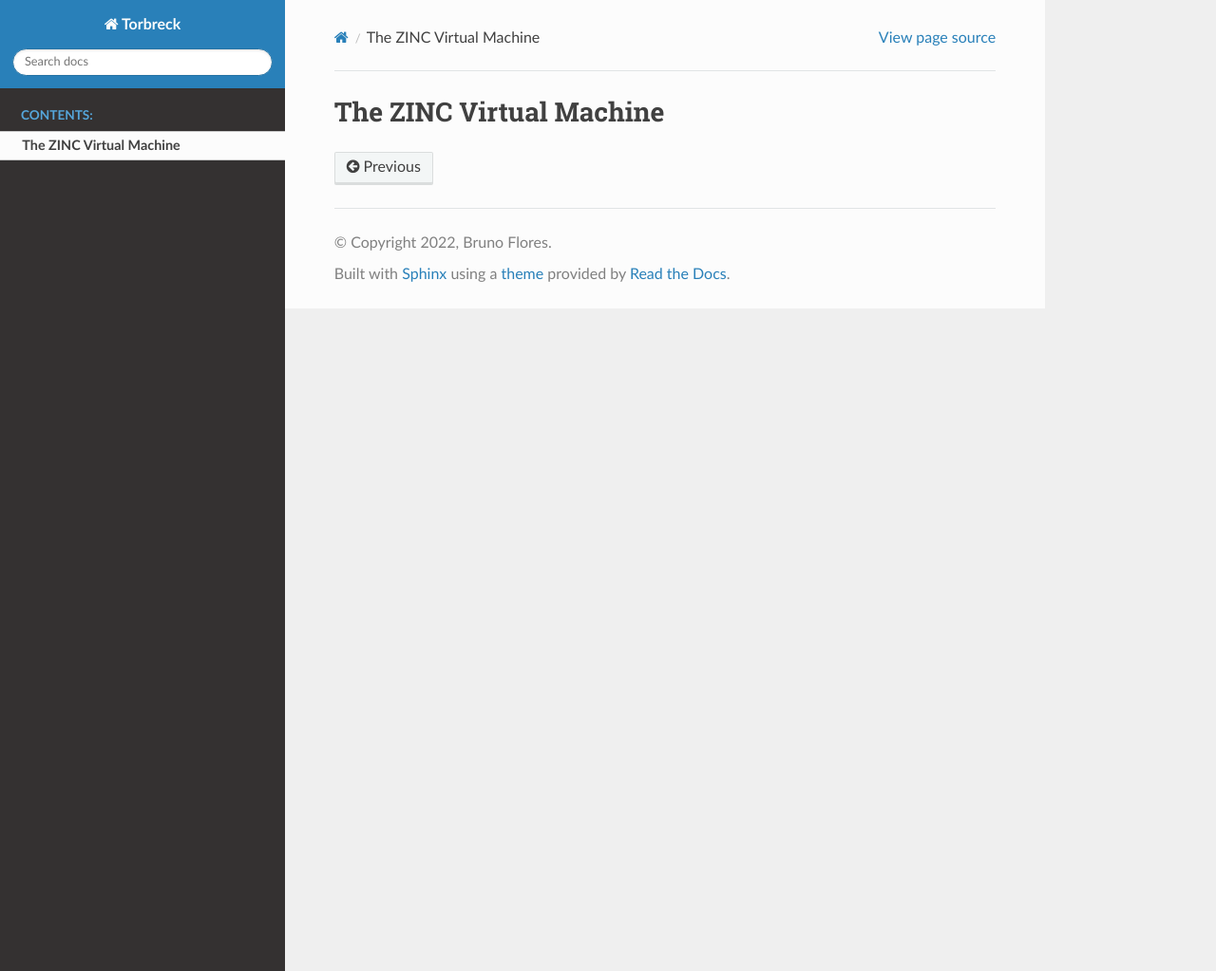
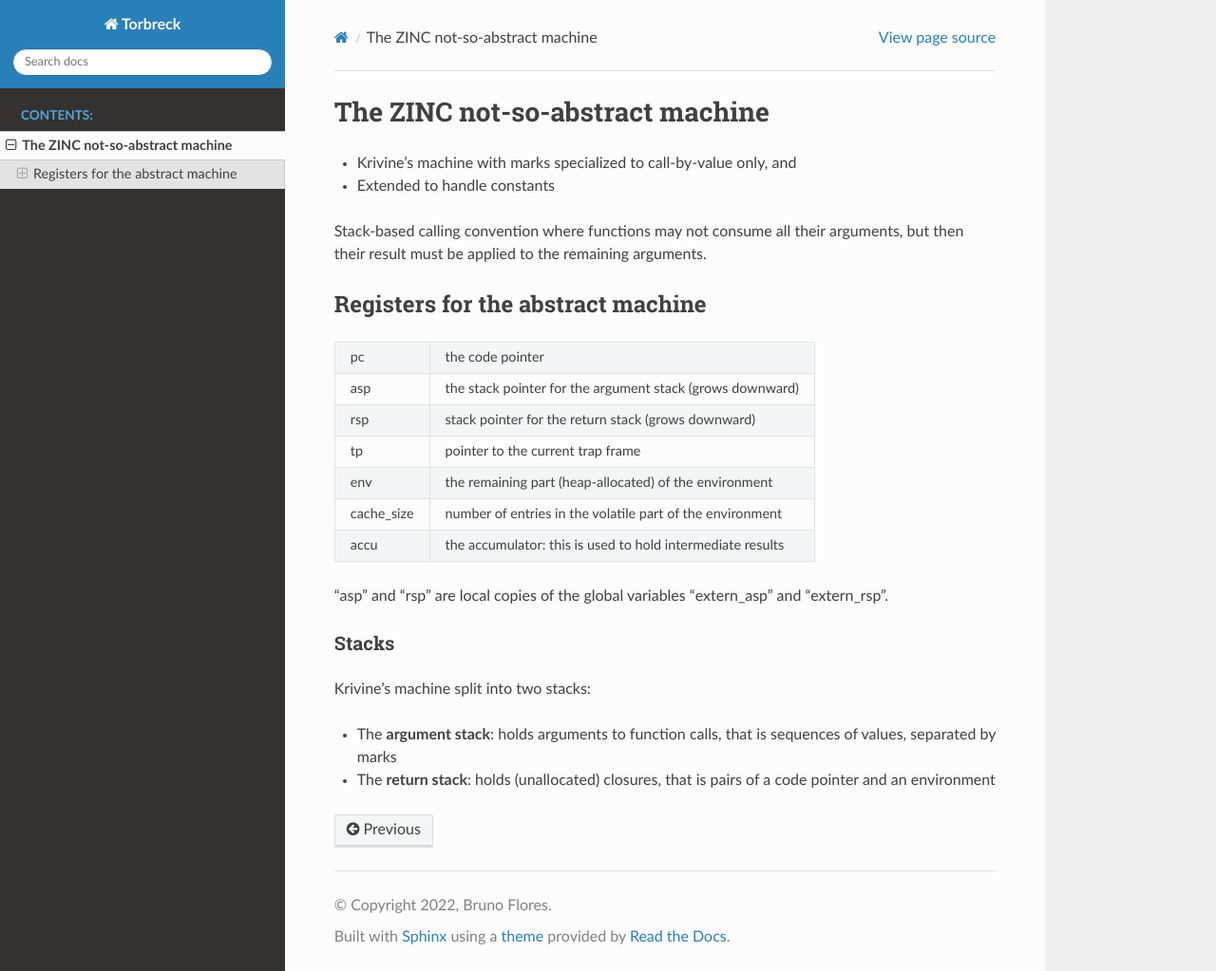
Before and after one commit to brunoflores/torbreck-lang, a Sphinx documentation site: the page built from docs/zam.rst, in a window 1280 px wide and 1023 px high. Shown: the whole window at 95% size. Built offline with Sphinx 7.4.7 and the Read the Docs theme 2.0.0, drawn with Linux system fonts in a browser that asks for light colours.

Commit message:
Document: zam.

```diff
--- a/docs/zam.rst
+++ b/docs/zam.rst
@@ -1,2 +1,45 @@
-The ZINC Virtual Machine
-=========================
+The ZINC not-so-abstract machine
+================================
+
+- Krivine's machine with marks specialized to call-by-value only, and
+- Extended to handle constants
+
+Stack-based calling convention where functions may not consume all their
+arguments, but then their result must be applied to the remaining
+arguments.
+
+Registers for the abstract machine
+-----------------------------------
+
++-------------+------------------------------------------------+
+| pc          |the code pointer                                |
++-------------+------------------------------------------------+
+| asp         |the stack pointer for the argument stack (grows |
+|             |downward)                                       |
++-------------+------------------------------------------------+
+| rsp         |stack pointer for the return stack (grows       |
+|             |downward)                                       |
++-------------+------------------------------------------------+
+| tp          |pointer to the current trap frame               |
++-------------+------------------------------------------------+
+| env         |the remaining part (heap-allocated) of the      |
+|             |environment                                     |
++-------------+------------------------------------------------+
+| cache_size  |number of entries in the volatile part of the   |
+|             |environment                                     |
++-------------+------------------------------------------------+
+| accu        |the accumulator: this is used to hold           |
+|             |intermediate results                            |
++-------------+------------------------------------------------+
+
+"asp" and "rsp" are local copies of the global variables "extern_asp" and "extern_rsp".
+
+Stacks
+~~~~~~
+
+Krivine's machine split into two stacks:
+
+- The **argument stack**: holds arguments to function calls, that is sequences
+  of values, separated by marks
+- The **return stack**: holds (unallocated) closures, that is pairs of a code pointer
+  and an environment
```
